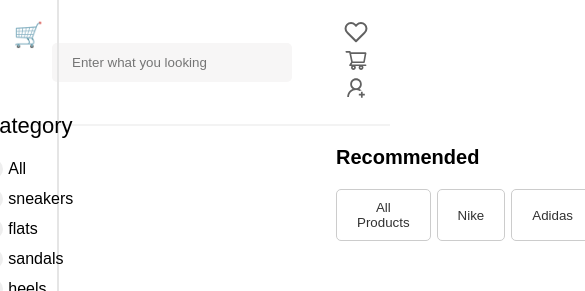
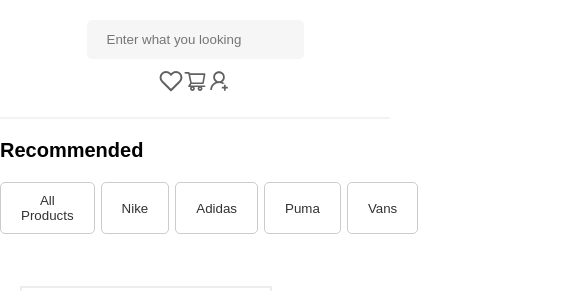
Before and after one commit to sabberrahman/React-Projects, a React (Vite) app in the folder 04-Ecommerce-store/: page / in a window 390 px wide. Shown: the top 291 px of the page, 585 px wide, since content can reach past the window. Built offline with nearby package versions, Linux system fonts and the light colour scheme.

Commit message:
fully responsive !

```diff
--- a/04-Ecommerce-store/src/Navigation/Nav.css
+++ b/04-Ecommerce-store/src/Navigation/Nav.css
@@ -1,4 +1,4 @@
-nav {
+/* nav {
     display: flex;
     border-bottom: 2px solid #f3f3f3;
     justify-content: space-around;
@@ -23,4 +23,51 @@ nav {
     width: 1.5rem;
     height: 1.5rem;
     margin-left: 2rem;
+  } */
+
+  /* Default styles for larger screens */
+nav {
+  display: flex;
+  border-bottom: 2px solid #f3f3f3;
+  justify-content: space-around;
+  align-items: center;
+  padding: 20px;
+  z-index: 999;
+  margin-left: 2rem;
+}
+
+input {
+  padding: 12px 20px;
+  border: none;
+  background: #f7f6f6;
+  outline: none;
+  margin-right: 20px;
+  border-radius: 5px;
+  position: relative;
+  width: 15rem;
+}
+
+.nav-icons {
+  width: 1.5rem;
+  height: 1.5rem;
+  margin-left: 2rem;
+}
+
+/* Responsive styles for smaller screens */
+@media only screen and (max-width: 767px) {
+  nav {
+    flex-direction: column;
+    text-align: center;
+    margin-left: 0;
   }
+
+  input {
+    width: 100%;
+    margin-right: 0;
+    margin-bottom: 10px;
+  }
+
+  .nav-icons {
+    margin-left: 0;
+  }
+}
--- a/04-Ecommerce-store/src/Products/Product.css
+++ b/04-Ecommerce-store/src/Products/Product.css
@@ -1,4 +1,4 @@
-.card-container {
+/* .card-container {
     display: flex;
     flex-wrap: wrap;
     margin-left: 20rem;
@@ -44,4 +44,60 @@
 
   .bag-icon {
     color: #535353;
+  } */
+
+  /* Default styles for larger screens */
+.card-container {
+  display: flex;
+  flex-wrap: wrap;
+  margin-left: 20rem;
+  margin-top: 2rem;
+  z-index: -2;
+}
+
+.card {
+  margin: 20px;
+  border: 2px solid #ededed;
+  padding: 20px;
+  cursor: pointer;
+}
+
+.card-img {
+  width: 13rem;
+  margin-bottom: 1rem;
+}
+
+.card-title {
+  margin-bottom: 1rem;
+}
+
+.card-reviews {
+  margin-bottom: 1rem;
+  display: flex;
+}
+
+.rating-star {
+  color: #d5ab55;
+}
+
+.total-reviews {
+  font-size: 0.9rem;
+  margin-left: 10px;
+}
+
+.card-price {
+  display: flex;
+  justify-content: space-between;
+  align-items: center;
+}
+
+.bag-icon {
+  color: #535353;
+}
+
+/* Responsive styles for smaller screens */
+@media only screen and (max-width: 767px) {
+  .card-container {
+    margin-left: 0;
   }
+}
--- a/04-Ecommerce-store/src/Recommended/Recommended.css
+++ b/04-Ecommerce-store/src/Recommended/Recommended.css
@@ -1,4 +1,4 @@
-.recommended-flex {
+/* .recommended-flex {
     display: flex;
     margin-left: 21rem;
   }
@@ -8,4 +8,25 @@
     margin-bottom: 20px;
     margin-top: 20px;
     font-size: 20px;
+  } */
+
+  /* Default styles for larger screens */
+.recommended-flex {
+  display: flex;
+  margin-left: 21rem;
+}
+
+.recommended-title {
+  margin-left: 21rem;
+  margin-bottom: 20px;
+  margin-top: 20px;
+  font-size: 20px;
+}
+
+/* Responsive styles for smaller screens */
+@media only screen and (max-width: 767px) {
+  .recommended-flex,
+  .recommended-title {
+    margin-left: 0;
   }
+}
--- a/04-Ecommerce-store/src/Sidebar/Sidebar.css
+++ b/04-Ecommerce-store/src/Sidebar/Sidebar.css
@@ -1,4 +1,4 @@
-.sidebar {
+/* .sidebar {
     width: 15%;
     position: fixed;
     height: 100%;
@@ -21,4 +21,67 @@
 
   .logo-container h1 {
     margin-top: 1.3rem;
+  } */
+
+  /* Default styles for larger screens */
+/* Default styles for larger screens */
+.sidebar {
+  width: 15%;
+  position: fixed;
+  height: 100%;
+  border-right: 2px solid #e5e5e5;
+  z-index: 3;
+  display: flex;
+  flex-direction: column;
+  align-items: center;
+}
+
+.sidebar-content {
+  display: flex;
+  flex-direction: column;
+  align-items: center;
+}
+
+.sidebar-title {
+  font-size: 22px;
+  font-weight: normal;
+  margin-bottom: 20px;
+}
+
+.logo-container {
+  margin-bottom: 4rem;
+}
+
+.logo-container h1 {
+  margin-top: 1.3rem;
+}
+
+.menu-toggle {
+  display: none; /* Initially hide the menu toggle on larger screens */
+  cursor: pointer;
+  font-size: 24px;
+  margin-bottom: 20px;
+}
+
+/* Responsive styles for smaller screens */
+@media only screen and (max-width: 767px) {
+  .sidebar {
+    display: none; /* Hide the entire sidebar on smaller screens */
   }
+
+  .menu-toggle {
+    display: block; /* Show the menu toggle on smaller screens */
+  }
+
+  .sidebar.open {
+    display: flex; /* Show the sidebar when the menu is open */
+  }
+
+  .sidebar-content {
+    display: none; /* Initially hide the sidebar content on smaller screens */
+  }
+
+  .sidebar.open .sidebar-content {
+    display: flex; /* Show the sidebar content when the menu is open */
+  }
+}
```
